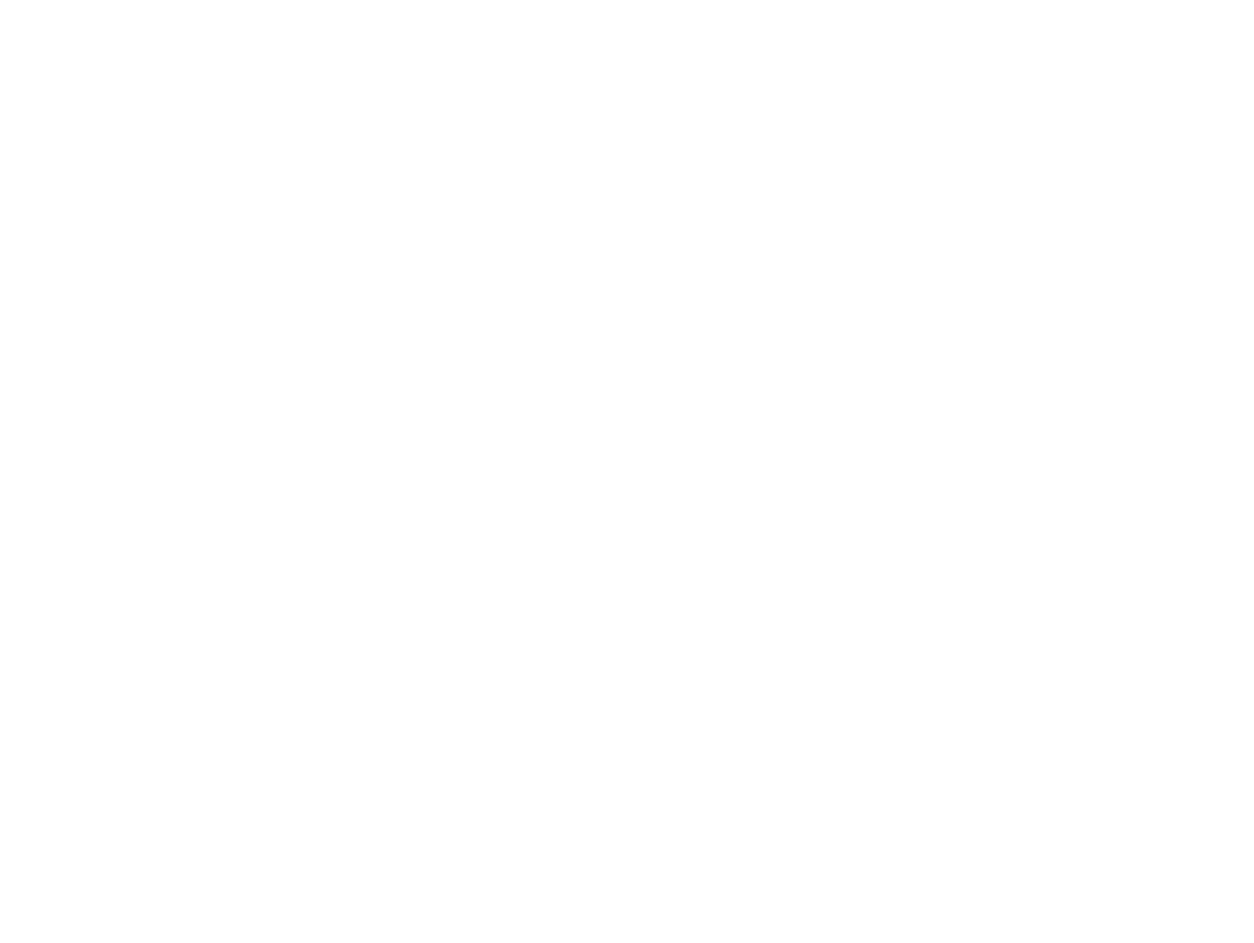
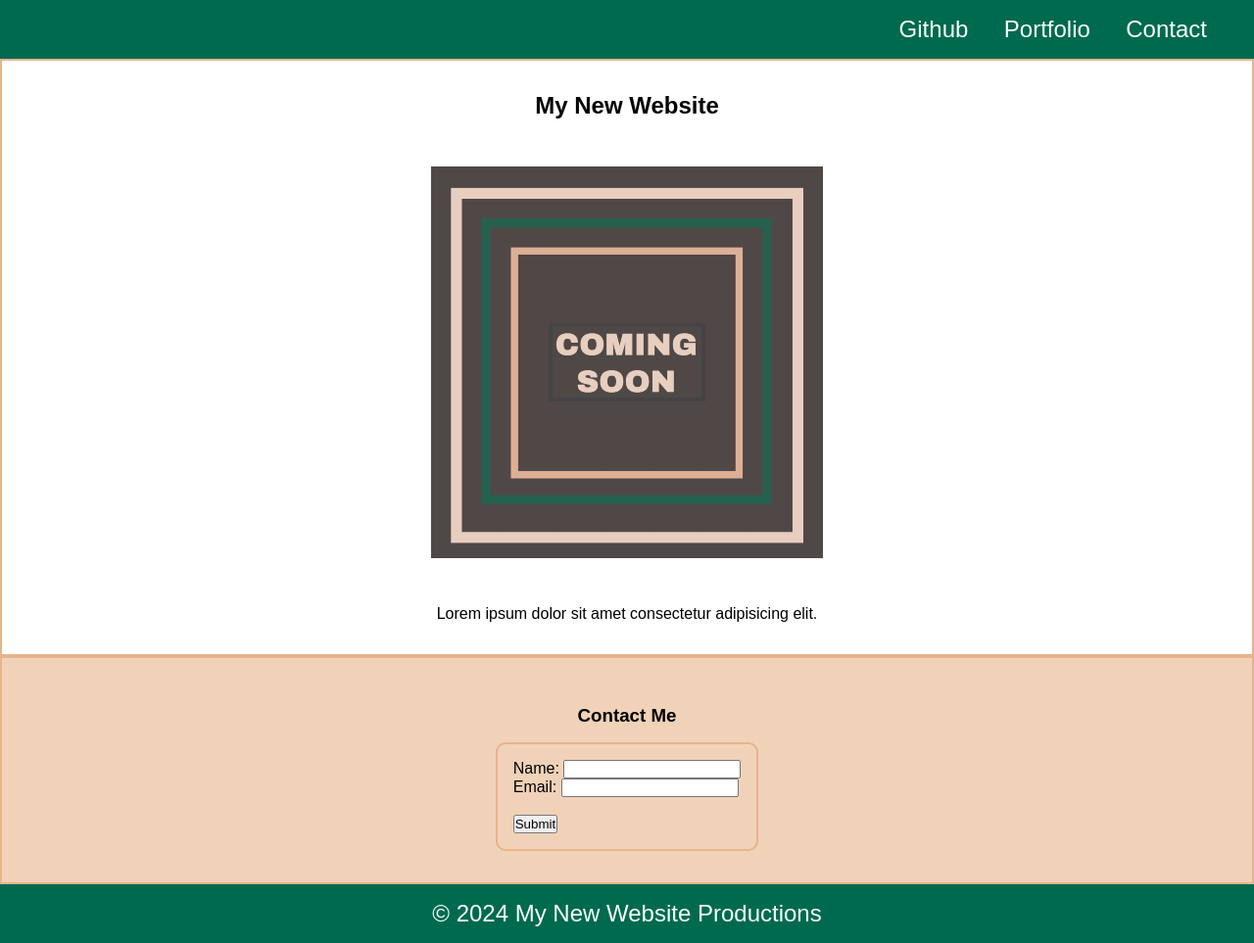
Before and after one commit to mnorris3/git-init-sample-, a plain HTML site: page index.html in a window 1280 px wide. Shown: the whole page at 98% size. Before the commit the page ends 800 px from the top, so only its background shows below. Drawn offline with Linux system fonts and the light colour scheme.

Commit message:
finished

```diff
--- /dev/null
+++ b/assets/css/style.css
@@ -0,0 +1,68 @@
+* {
+    font-family: Arial, Helvetica, sans-serif;
+    padding: 0;
+    margin: 0;
+}
+
+header {
+    background-color: #006A4E;
+    padding: 1rem 2rem;
+    text-align: right;
+}
+
+nav li {
+    display: inline-block;
+    list-style-type: none;
+    color: mintcream;
+    font-size: x-large;
+    padding: 0rem 1rem;
+}
+
+h1, h3, p{
+    text-align: center;
+}
+
+h3 {
+    margin: 1rem;
+}
+
+section {
+    box-sizing: border-box;
+    border: 2px solid #E6B38B;
+    width: 100%;
+    margin: 0 auto;
+}
+
+img {
+    display: block;
+    margin: 3rem auto;
+}
+
+.website {
+    padding: 2rem;
+}
+
+.contact {
+    background-color: #F0D2B8;
+    padding: 2rem;
+}
+
+#box {
+    height: fit-content;
+    width: fit-content;
+    margin: 0 auto;
+    padding: 1rem;
+    border: 2px solid #E6B38B;
+    border-radius: 10px;
+}
+
+
+footer {
+    background-color: #006A4E;
+    padding: 1rem;
+    margin: 0%;
+    color: mintcream;
+    font-size: x-large;
+    text-align: center;
+
+}
--- a/index.html
+++ b/index.html
@@ -3,7 +3,37 @@
   <head>
     <meta charset="UTF-8" />
     <meta name="viewport" content="width=, initial-scale=1.0" />
-    <title>Document</title>
+    <title>My New Website</title>
+    <link rel="stylesheet" href="./assets/css/style.css" />
   </head>
-  <body></body>
+  <body>
+    <header>
+      <nav>
+        <li>Github</li>
+        <li>Portfolio</li>
+        <li>Contact</li>
+      </nav>
+    </header>
+
+    <section class="website">
+      <h1>My New Website</h1>
+      <img src="./assets/image-1.png" alt="coming soon" id="img" />
+      <p>Lorem ipsum dolor sit amet consectetur adipisicing elit.</p>
+    </section>
+
+    <section class="contact">
+      <h3>Contact Me</h3>
+      <form id="box">
+        <label for="fname">Name:</label>
+        <input type="text" id="fname" name="fname" /><br />
+        <label for="lname">Email:</label>
+        <input type="text" id="lname" name="lname" /><br /><br />
+        <input type="submit" value="Submit" />
+      </form>
+    </section>
+
+    <footer>
+      <p>© 2024 My New Website Productions</p>
+    </footer>
+  </body>
 </html>
```
Also changed, not shown: assets/css/styles.css (deleted), assets/image-1.png (added), assets/sample-page.png (added), 1 other file.
